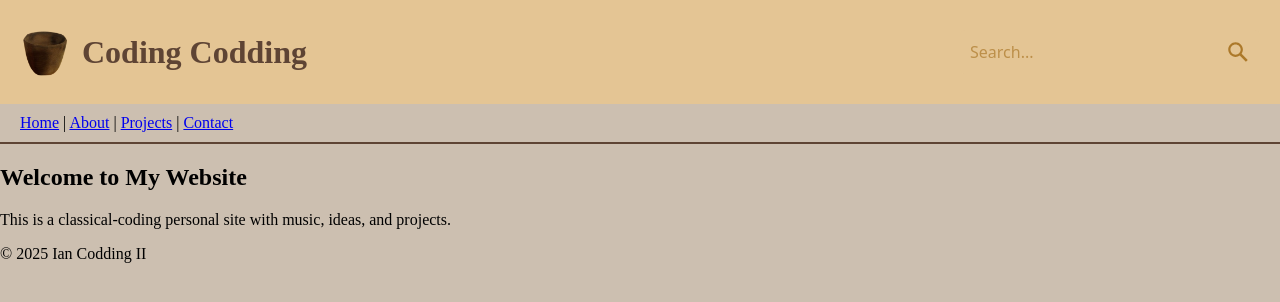
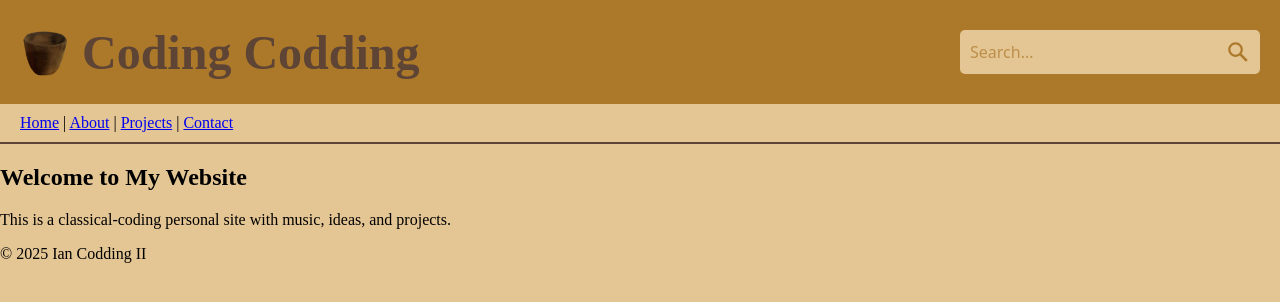
Before and after one commit to Ian-Codding-II/CodingCodding, a Jekyll site: the page built from index.html, in a window 1280 px wide. Shown: the top 302 px of the page. Built offline with Jekyll 4.4.1, drawn with Linux system fonts in a browser that asks for light colours.

Commit message:
I am making a to bar, rearanged

```diff
--- a/styles/main.css
+++ b/styles/main.css
@@ -1,6 +1,6 @@
 /* Full page background */
 body {
-  background-color: #ccbfb0;
+  background-color: #e4c594;
   font-family: 'Times New Roman', Times, serif;
   margin: 0;
   padding: 0;
@@ -11,7 +11,7 @@ body {
   display: flex;
   justify-content: space-between;
   align-items: center;
-  background-color: #e4c594;
+  background-color: #ac792a;
   padding: 10px 20px;
   gap: 10px;
   flex-wrap: nowrap;
@@ -31,7 +31,7 @@ body {
 }
 
 .site-name {
-  font-size: 2rem; /* Similar size as logo */
+  font-size: 3rem; /* Similar size as logo */
   font-weight: bold;
   color: #5e4434;
 }
@@ -50,7 +50,7 @@ body {
 /* Navbar and separator */
 .main-nav {
   padding: 10px 20px;
-  background-color: #ccbfb0;
+  background-color: #e4c594;
 }
 
 .nav-separator {
```
